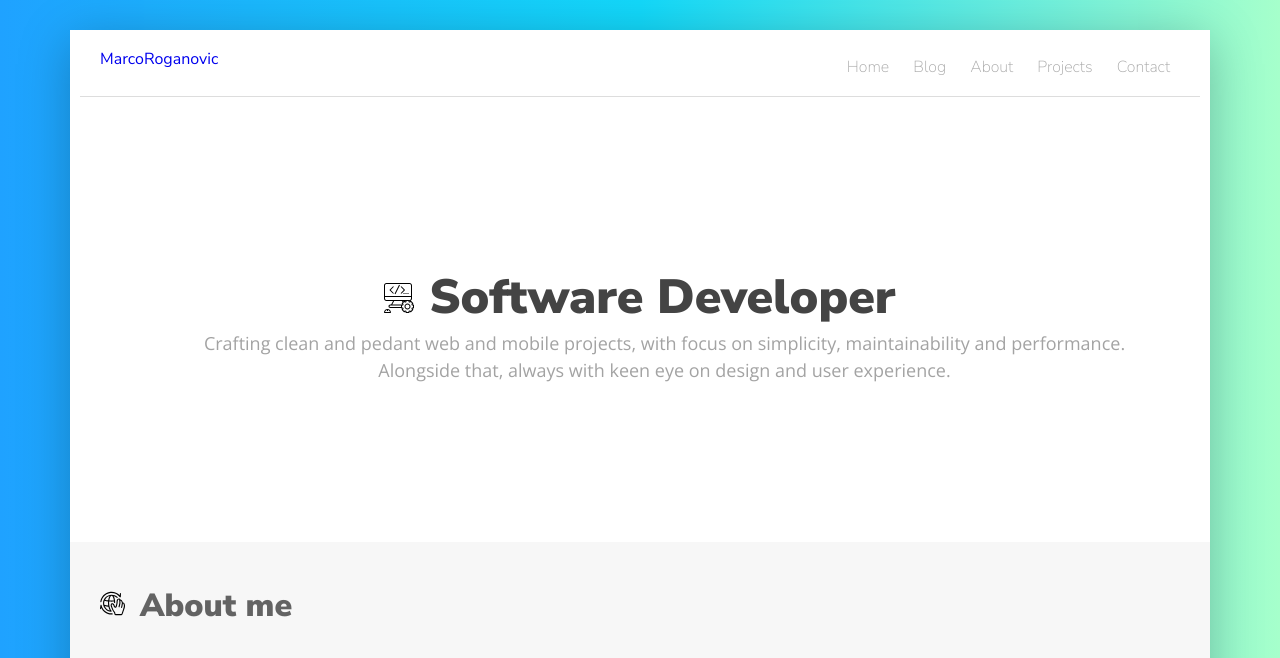
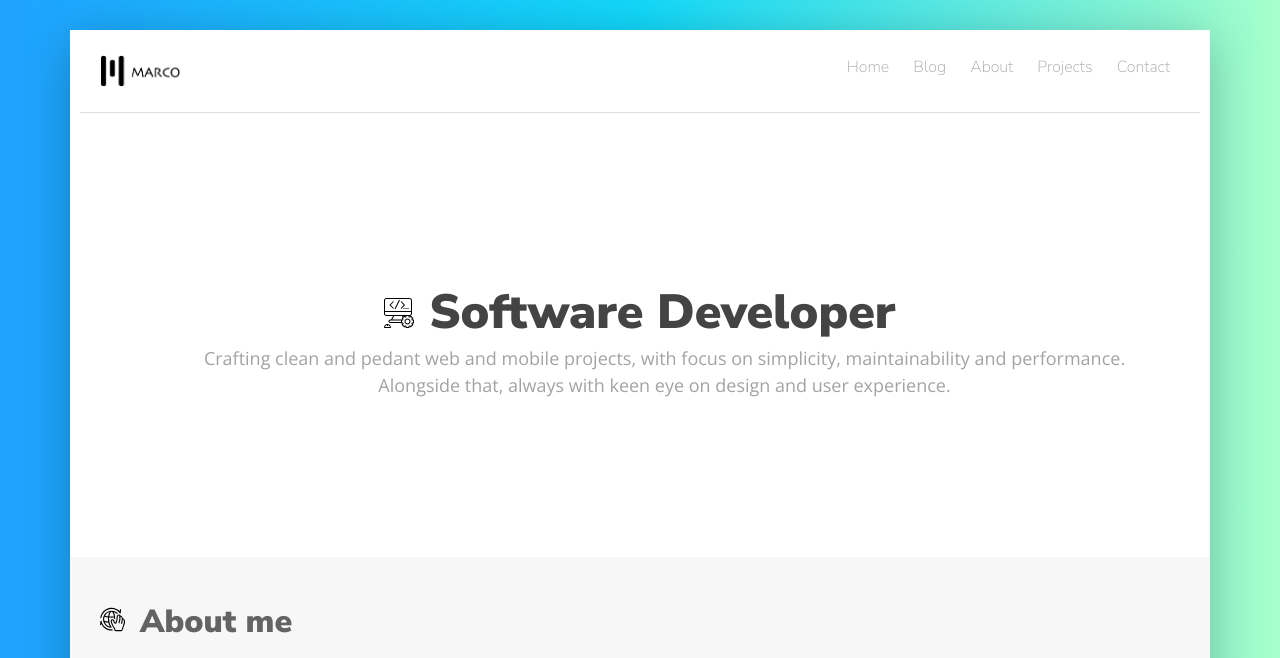
Before and after one commit to marcoroganovic/marcoroganovic.github.io, a Jekyll site: the page built from index.html, in a window 1280 px wide and 900 px high, cut to the strip 0-658 px from the top of the window. Built offline with Jekyll 4.4.1, drawn with Linux system fonts in a browser that asks for light colours; nearby versions of some CDN libraries.

Commit message:
add logo

```diff
--- a/_layouts/default.html
+++ b/_layouts/default.html
@@ -23,8 +23,7 @@
 			<header>
 				<div class="logo">
 					<a href="/">
-            <!-- <img src="http://acmelogos.com/images/logo-1.svg" /> -->
-            MarcoRoganovic
+            <img src="/images/logo.png" />
 					</a>
 				</div>
 				<nav>
--- a/index.html
+++ b/index.html
@@ -81,7 +81,7 @@ homepage_script: true
       <input type="email" name="email" placeholder="Your email address..." />
       <input type="text" name="subject" placeholder="Subject" />
       <textarea placeholder="Your message"></textarea>
-      <button>Send</button>
+      <button disabled>Send</button>
     </form>
 
     <div class="modal-container animated fadeIn">
```
Also changed, not shown: images/logo.png (added), 1 other file.
